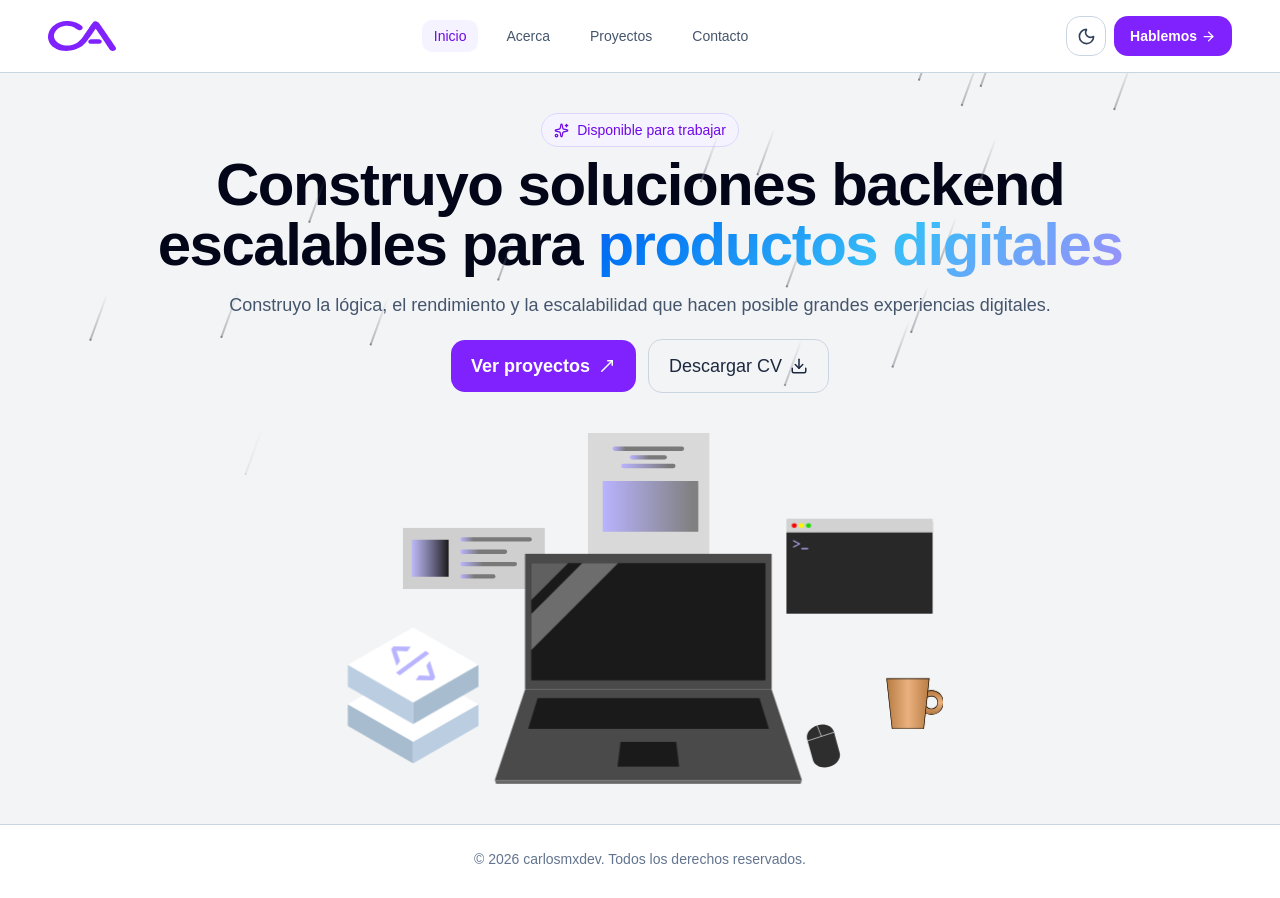
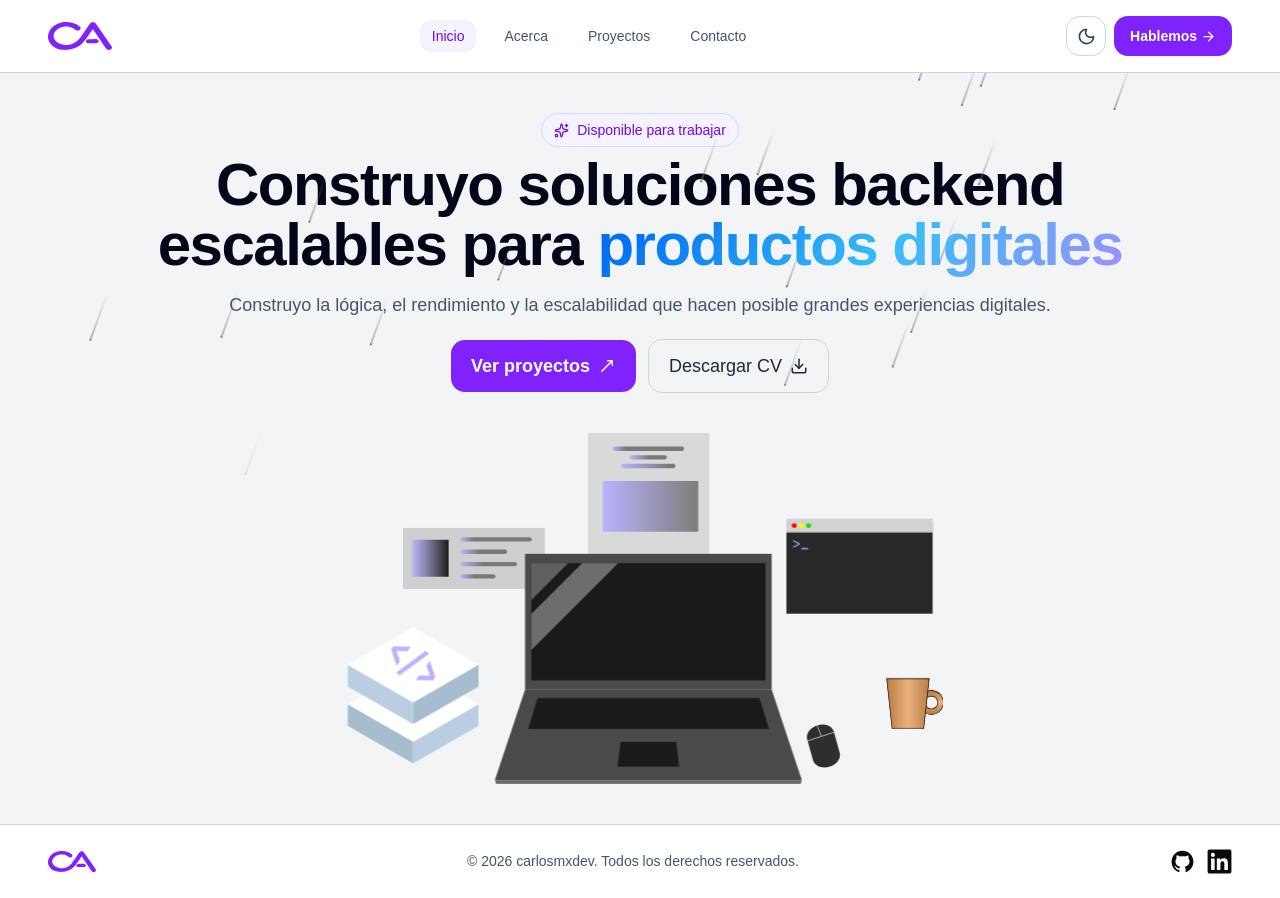
Before and after one commit to carlosmxdev/devfolio, a React (Vite) app: page / in a window 1280 px wide. Built offline with nearby package versions, Linux system fonts and the light colour scheme.

Commit message:
style(portfolio): improve visual design

```diff
--- a/src/components/icons/LinkedinIcon.jsx
+++ b/src/components/icons/LinkedinIcon.jsx
@@ -8,19 +8,16 @@ export default function LinkedinIcon({
       viewBox="0 0 128 128"
       xmlns="http://www.w3.org/2000/svg"
       width={size}
-      fill="currentColor"
       className={className}
       aria-hidden={ariaHidden}
       height={size}
     >
       <path d="M0 0h128v128H0z" fill="none" />
       <path
-        fill="#0076b2"
-        d="M116 3H12a8.91 8.91 0 0 0-9 8.8v104.42a8.91 8.91 0 0 0 9 8.78h104a8.93 8.93 0 0 0 9-8.81V11.77A8.93 8.93 0 0 0 116 3"
-      />
-      <path
-        fill="#fff"
-        d="M21.06 48.73h18.11V107H21.06zm9.06-29a10.5 10.5 0 1 1-10.5 10.49a10.5 10.5 0 0 1 10.5-10.49m20.41 29h17.36v8h.24c2.42-4.58 8.32-9.41 17.13-9.41C103.6 47.28 107 59.35 107 75v32H88.89V78.65c0-6.75-.12-15.44-9.41-15.44s-10.87 7.36-10.87 15V107H50.53z"
+        fill="currentColor"
+        fillRule="evenodd"
+        clipRule="evenodd"
+        d="M116 3H12a8.91 8.91 0 0 0-9 8.8v104.42a8.91 8.91 0 0 0 9 8.78h104a8.93 8.93 0 0 0 9-8.81V11.77A8.93 8.93 0 0 0 116 3M21.06 48.73h18.11V107H21.06zm9.06-29a10.5 10.5 0 1 1-10.5 10.49a10.5 10.5 0 0 1 10.5-10.49m20.41 29h17.36v8h.24c2.42-4.58 8.32-9.41 17.13-9.41C103.6 47.28 107 59.35 107 75v32H88.89V78.65c0-6.75-.12-15.44-9.41-15.44s-10.87 7.36-10.87 15V107H50.53z"
       />
     </svg>
   );
--- a/src/components/layouts/Footer.jsx
+++ b/src/components/layouts/Footer.jsx
@@ -1,9 +1,78 @@
+import { Link } from "react-router-dom";
+
+import logoClaro from "../../assets/devfolio-logo-w.svg";
+import logoOscuro from "../../assets/devfolio-logo-b.svg";
+
+import LinkedinIcon from "@/components/icons/LinkedinIcon";
+import GithubIcon from "@/components/icons/GithubIcon";
+
 function Footer() {
   const currentYear = new Date().getFullYear();
 
   return (
-    <footer className="border-t border-slate-300 bg-white/90 py-6 text-center text-sm text-slate-500 backdrop-blur-xl dark:border-slate-800 dark:bg-slate-950/90 dark:text-slate-400">
-      © {currentYear} carlosmxdev. Todos los derechos reservados.
+    <footer className="flex flex-wrap items-center justify-between gap-5 border-t border-slate-300 bg-white/90 px-4 py-6 text-center text-sm backdrop-blur-xl sm:px-6 lg:px-8 xl:px-12 2xl:px-16 dark:border-slate-800 dark:bg-slate-950/90">
+      {/* Logotipo del sitio que funciona como enlace para regresar a la página de inicio. */}
+      <Link
+        to="/"
+        aria-label="Devfolio, ir al inicio"
+        className="focus-ring rounded-lg text-xl font-black text-slate-950 dark:text-white"
+      >
+        {/* Logo para modo claro (se oculta en modo oscuro) */}
+        <img
+          src={logoClaro}
+          alt=""
+          className="block h-auto w-9 sm:w-10 lg:w-11 xl:w-12 dark:hidden"
+        />
+
+        {/* Logo para modo oscuro (oculto por defecto, se muestra en modo oscuro) */}
+        <img
+          src={logoOscuro}
+          alt=""
+          className="hidden h-auto w-9 sm:w-10 lg:w-11 xl:w-12 dark:block"
+        />
+      </Link>
+
+      <div className="flex items-center gap-3 sm:hidden">
+        <a href="https://github.com/carlosmxdev">
+          {/* Icono representativo de Github. */}
+          <GithubIcon
+            size={25}
+            aria-hidden="true"
+            className="shrink-0 fill-white"
+          />
+        </a>
+        <a href="https://www.linkedin.com/in/carlosmx-dev/">
+          {/* Icono representativo de LinkedIn. */}
+          <LinkedinIcon
+            size={25}
+            aria-hidden="true"
+            className="shrink-0 fill-white"
+          />
+        </a>
+      </div>
+
+      <span className="text-slate-600 dark:text-slate-300">
+        © {currentYear} carlosmxdev. Todos los derechos reservados.
+      </span>
+
+      <div className="hidden items-center gap-3 sm:flex">
+        <a href="https://github.com/carlosmxdev">
+          {/* Icono representativo de Github. */}
+          <GithubIcon
+            size={25}
+            aria-hidden="true"
+            className="shrink-0 fill-white"
+          />
+        </a>
+        <a href="https://www.linkedin.com/in/carlosmx-dev/">
+          {/* Icono representativo de LinkedIn. */}
+          <LinkedinIcon
+            size={25}
+            aria-hidden="true"
+            className="shrink-0 fill-white"
+          />
+        </a>
+      </div>
     </footer>
   );
 }
--- a/src/components/layouts/Header.jsx
+++ b/src/components/layouts/Header.jsx
@@ -82,14 +82,14 @@ function Header() {
           <img
             src={logoClaro}
             alt=""
-            className="block h-auto w-17 dark:hidden"
+            className="block h-auto w-13 sm:w-14 lg:w-15 xl:w-16 dark:hidden"
           />
 
           {/* Logo para modo oscuro (oculto por defecto, se muestra en modo oscuro) */}
           <img
             src={logoOscuro}
             alt=""
-            className="hidden h-auto w-17 dark:block"
+            className="hidden h-auto w-13 sm:w-14 lg:w-15 xl:w-16 dark:block"
           />
         </Link>
 
--- a/src/pages/Contact.jsx
+++ b/src/pages/Contact.jsx
@@ -50,7 +50,7 @@ function Contact() {
             <Mail
               size={30}
               aria-hidden="true"
-              className="shrink-0 text-violet-600 dark:text-violet-400"
+              className="shrink-0 text-slate-600 dark:text-white"
             />
 
             {/* Texto que presenta la dirección de correo electrónico. */}
--- a/src/pages/NotFound.jsx
+++ b/src/pages/NotFound.jsx
@@ -8,7 +8,7 @@ import gato from "../assets/images/gato-404.webp";
 function NotFound() {
   return (
     // Contenedor principal de la página 404.
-    <div className="relative isolate flex min-h-screen items-center justify-center overflow-hidden bg-[#121821]">
+    <div className="relative isolate flex min-h-screen items-center justify-center overflow-hidden bg-[#f8fafc] dark:bg-[#121821]">
       {/* Elementos SVG decorativos del fondo. */}
       <svg
         className="pointer-events-none absolute inset-0 -z-10 h-full w-full"
@@ -19,7 +19,7 @@ function NotFound() {
       >
         {/* Onda decorativa de la esquina superior izquierda. */}
         <path
-          className="fill-[#0f141c]"
+          className="fill-[#e2e8f0] dark:fill-[#0f141c]"
           d="
         M 0 0
         H 230
@@ -32,7 +32,7 @@ function NotFound() {
 
         {/* Onda decorativa de la esquina inferior derecha. */}
         <path
-          className="fill-[#0f141c]"
+          className="fill-[#e2e8f0] dark:fill-[#0f141c]"
           d="
         M 430 800
         C 470 775, 490 735, 535 710
```
